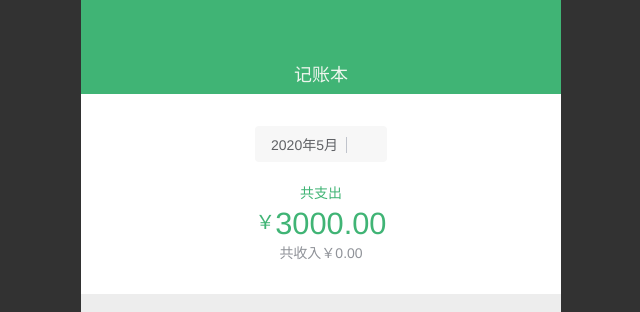
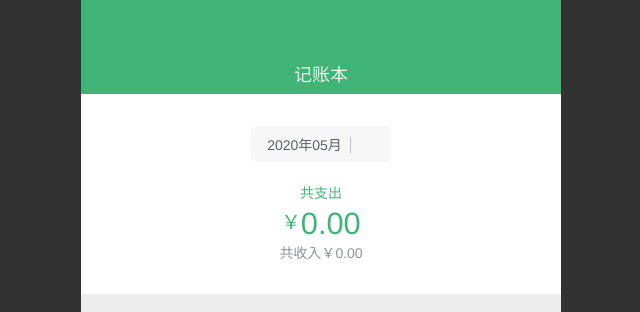
Before and after one commit to haixiangyan/weixin-cash, a React (Create React App) app: page /analysis in a window 1280 px wide. Shown: the top 312 px of the page, without its empty margins (319-959 px from the left). Built offline with nearby package versions, Linux system fonts and the light colour scheme.

Commit message:
同步更新 MonthFilterSection

```diff
--- a/src/pages/Analysis/Analysis.tsx
+++ b/src/pages/Analysis/Analysis.tsx
@@ -6,6 +6,8 @@ import Drawer from '../../components/Drawer'
 import MonthPanel from '../../components/MonthPanel'
 import dayjs, {Dayjs} from 'dayjs'
 import {useState} from 'react'
+import useRecordList from '../../hooks/useRecordList'
+import {MONTH} from '../../lib/date'
 
 const StyledAnalysis = styled.div`
   flex-grow: 1;
@@ -13,13 +15,19 @@ const StyledAnalysis = styled.div`
 
 const Analysis: React.FC = () => {
   const [showMonth, toggleMonth] = useState(false)
+  const [month, setMonth] = useState(dayjs())
 
-  const [month, setMonth] = useState(dayjs())
+  const {getMonthRecord} = useRecordList()
+
+  // 选中的 month record
+  const selectedRecordList = getMonthRecord(month.format(MONTH))
 
   return (
     <Layout>
       <StyledAnalysis>
-        <MonthFilterSection showMonth={() => toggleMonth(true)}/>
+        <MonthFilterSection monthRecord={selectedRecordList}
+                            month={month}
+                            showMonth={() => toggleMonth(true)}/>
       </StyledAnalysis>
 
 
--- a/src/pages/Analysis/MonthFilterSection.tsx
+++ b/src/pages/Analysis/MonthFilterSection.tsx
@@ -3,9 +3,14 @@ import Divider from '../../components/Dividier'
 import theme from '../../theme'
 import Icon from '../../components/Icon'
 import styled from 'styled-components'
+import {TMonthRecord} from '../../hooks/useRecordList'
+import {Dayjs} from 'dayjs'
+import {MONTH} from '../../lib/date'
 
 type TProps = {
   showMonth: () => void
+  month: Dayjs
+  monthRecord?: TMonthRecord
 }
 
 const Section = styled.section`
@@ -45,12 +50,12 @@ const Income = styled.p`
 `
 
 const MonthFilterSection: React.FC<TProps> = (props) => {
-  const {showMonth} = props
+  const {showMonth, month, monthRecord} = props
 
   return (
     <Section>
       <MonthFilter onClick={showMonth}>
-        <span>2020年5月</span>
+        <span>{month.format(MONTH)}</span>
         <Divider gap={8} color={theme.$placeholder}/>
         <Icon color={theme.$normalText} name="drop-down"/>
       </MonthFilter>
@@ -59,10 +64,14 @@ const MonthFilterSection: React.FC<TProps> = (props) => {
 
       <Expense>
         <span>￥</span>
-        <span className="money">3000.00</span>
+        <span className="money">
+          {monthRecord ? monthRecord.expenseTotal.toFixed(2) : '0.00'}
+        </span>
       </Expense>
 
-      <Income>共收入￥0.00</Income>
+      <Income>
+        共收入￥{monthRecord ? monthRecord.incomeTotal.toFixed(2) : '0.00'}
+      </Income>
     </Section>
   )
 }
```
